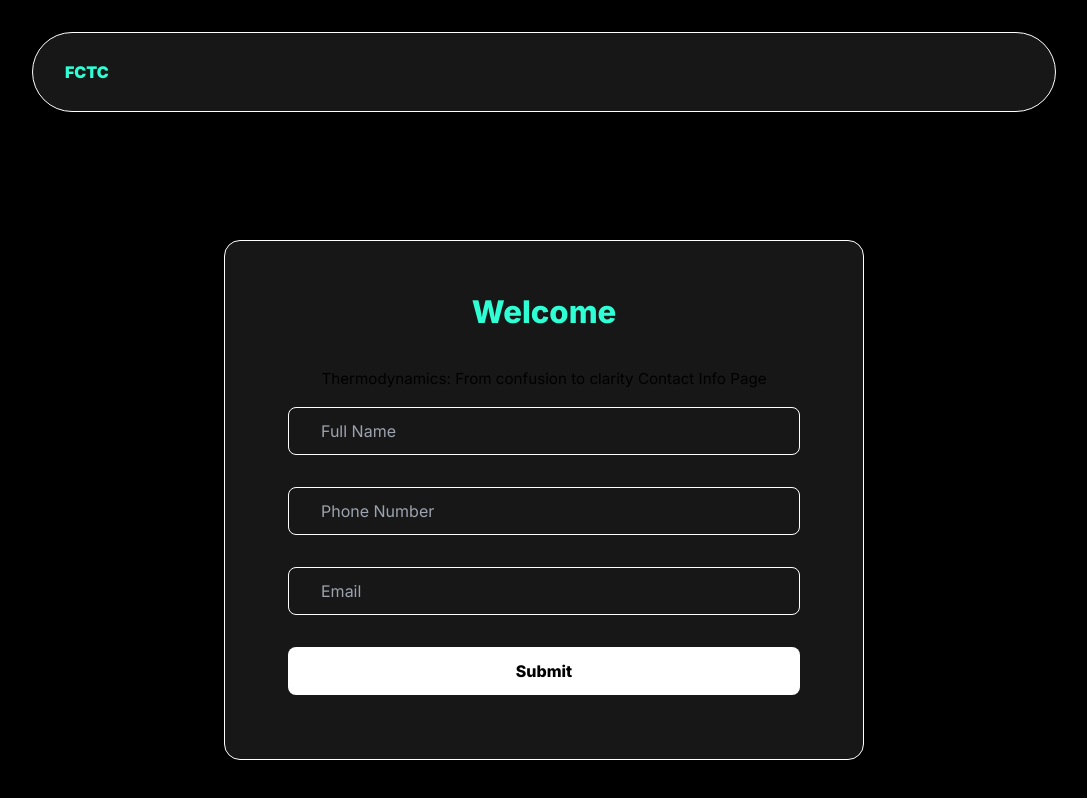
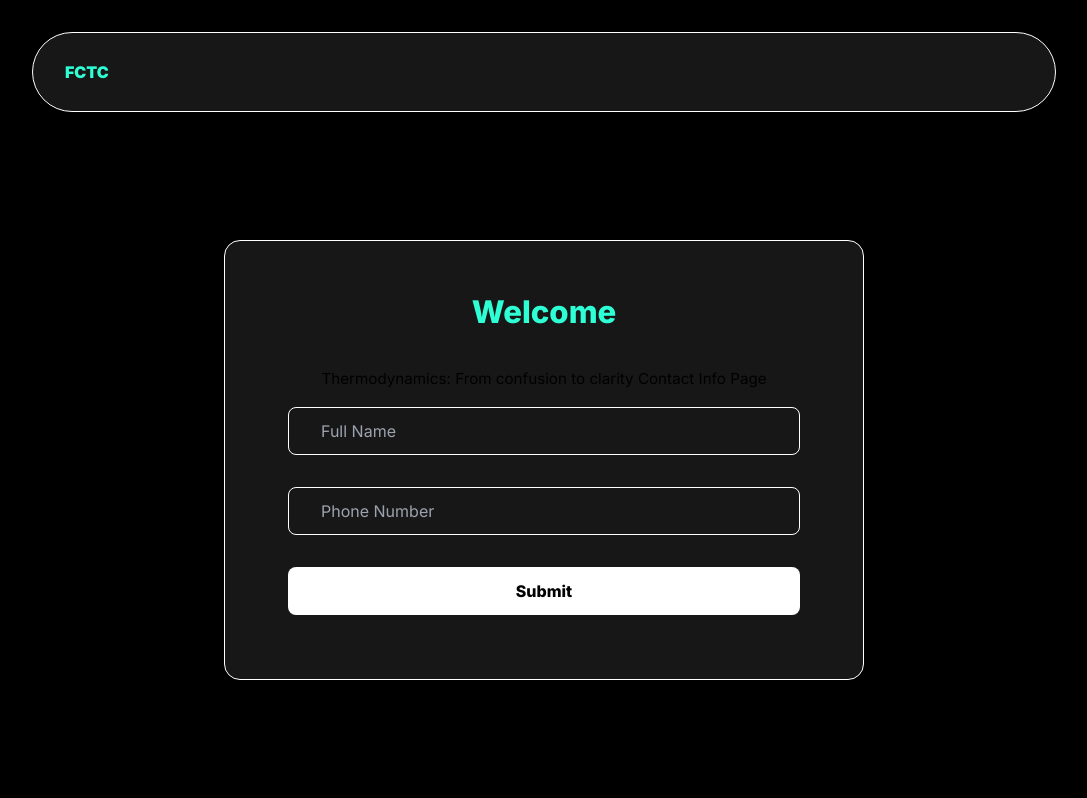
Before and after one commit to IsraelIyke/thermo_fctc, a Next.js app: page / in a window 1280 px wide. Shown: the top 798 px of the page, without its empty margins (96-1183 px from the left). Built offline with nearby package versions, Linux system fonts and the light colour scheme; no server answers.

Commit message:
thermo_fctc

```diff
--- a/app/admin/page.js
+++ b/app/admin/page.js
@@ -49,6 +49,7 @@ export default function Display() {
 
   return (
     <>
+      <a href="/">Home</a>
       <div style={{ padding: "20px" }}>
         <h1>Submitted Contacts</h1>
         {contacts.length ? (
--- a/app/page.js
+++ b/app/page.js
@@ -6,21 +6,20 @@ export default function Home() {
   const [formData, setFormData] = useState({
     fullName: "",
     phoneNumber: "",
-    email: "",
   });
 
   const handleSubmit = async (e) => {
     e.preventDefault();
-    const { fullName, phoneNumber, email } = formData;
+    const { fullName, phoneNumber } = formData;
     const { data, error } = await supabase
 
       .from("contacts")
-      .insert([{ Name: fullName, Phone: phoneNumber, email }]);
+      .insert([{ Name: fullName, Phone: phoneNumber }]);
     if (error) {
       console.log("Error: ", error.message);
     } else {
       console.log("Data inserted:", data);
-      setFormData({ fullName: "", phoneNumber: "", email: "" }); // Reset form
+      setFormData({ fullName: "", phoneNumber: "" }); // Reset form
     }
     console.log("sent");
   };
@@ -55,15 +54,6 @@ export default function Home() {
             }
             required
           />
-          <input
-            type="email"
-            placeholder="Email"
-            value={formData.email}
-            onChange={(e) =>
-              setFormData({ ...formData, email: e.target.value })
-            }
-            required
-          />
           <button type="submit">Submit</button>
         </form>
       </div>
```
